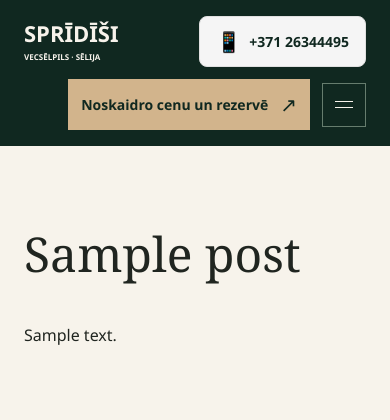
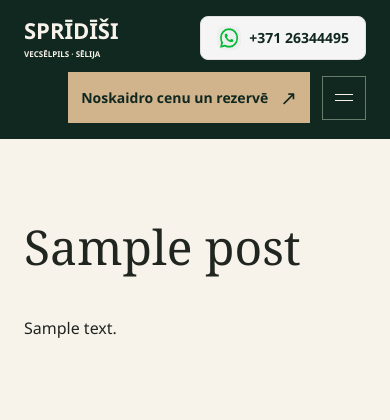
Before and after one commit to AigarsAvotins/spridisi.com, a WordPress theme: template page.php in a window 390 px wide. Shown: the top 420 px of the page. Run offline with PHP 8.4 and a stand-in for WordPress, Linux system fonts and the light colour scheme; the site name, menu and one post (Sample post) are stand-ins, and other content is empty; some libraries are stand-ins or nearby versions.

Commit message:
Replace phone emoji with WhatsApp icon in header contact button

```diff
--- a/assets/css/main.css
+++ b/assets/css/main.css
@@ -59,7 +59,7 @@ h3 { font-size: 1.75rem; }
 .header-contact a:hover { text-decoration: underline; }
 .header-contact__booking { display: inline-flex; align-items: center; gap: 0.5rem; min-height: 2.75rem; padding: 0.5rem 1rem; background: #f5f5f5; color: var(--deep); border: 1px solid #e0e0e0; border-radius: 0.5rem; font-size: 0.875rem; font-weight: 600; cursor: pointer; transition: all 150ms ease; white-space: nowrap; }
 .header-contact__booking:hover { background: #efefef; border-color: var(--sand); }
-.header-contact__icon { font-size: 1.25rem; display: flex; align-items: center; }
+.header-contact__icon { width: 1.5rem; height: 1.5rem; display: flex; align-items: center; flex-shrink: 0; }
 .header-contact__phone-text { font-size: 0.875rem; font-weight: 600; }
 .header-booking { order: 2; margin-left: auto; }
 .logo-selija { display: flex; order: 20; margin-left: 0.75rem; margin-right: 0; flex-shrink: 0; align-items: center; background: red; padding: 0.5rem; }
--- a/header.php
+++ b/header.php
@@ -21,7 +21,7 @@
 		<?php $header_contact_defaults = spridisi_default_contact_details(); $header_phone = get_theme_mod( 'spridisi_phone', $header_contact_defaults['phone'] ); $header_phone_digits = preg_replace( '/\D/', '', $header_phone ); ?>
 		<div class="header-contact">
 			<button class="header-contact__booking" type="button" aria-label="<?php esc_attr_e( 'Atvērt reģistrācijas formu', 'spridisi' ); ?>">
-				<span class="header-contact__icon" aria-hidden="true">📱</span>
+				<img src="<?php echo esc_url( get_template_directory_uri() . '/assets/images/Whatsapp.png' ); ?>" alt="WhatsApp" class="header-contact__icon">
 				<span class="header-contact__phone-text"><?php echo esc_html( $header_phone ); ?></span>
 			</button>
 		</div>
```
